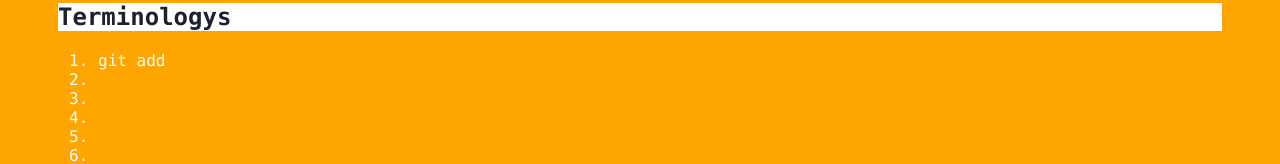
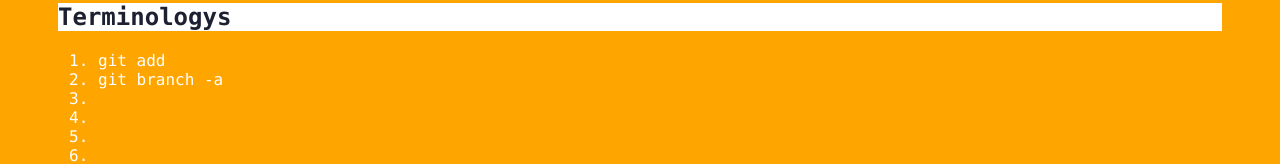
Before and after one commit to Zycco/git_learning, a plain HTML site: page index.html in a window 1280 px wide. Both pictures are taken after a click on the element "Terminologys". Shown: the part 242-406 px from the top of the page. Drawn offline with Linux system fonts and the light colour scheme.

Commit message:
二次修改index

```diff
--- a/index.html
+++ b/index.html
@@ -15,7 +15,7 @@
             <div class="panel">
                 <ol>
                     <li>git add </li>
-                    <li></li>
+                    <li>git branch -a</li>
                     <li></li>
                     <li></li>
                     <li></li>
```
